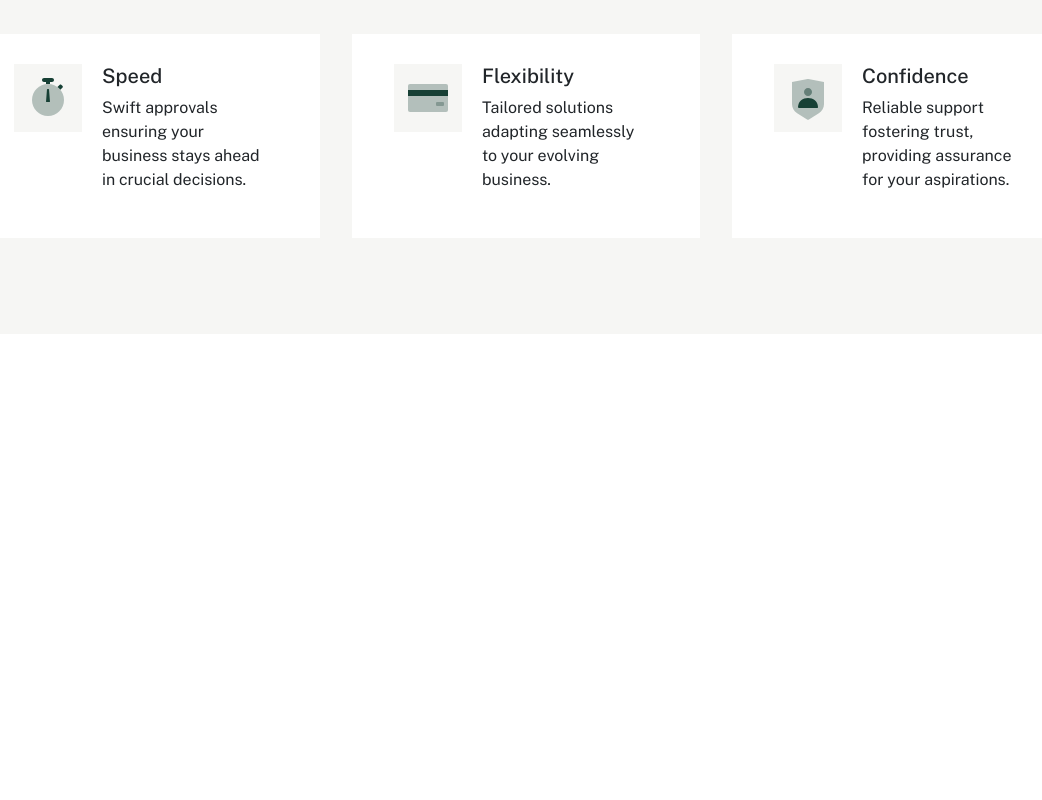
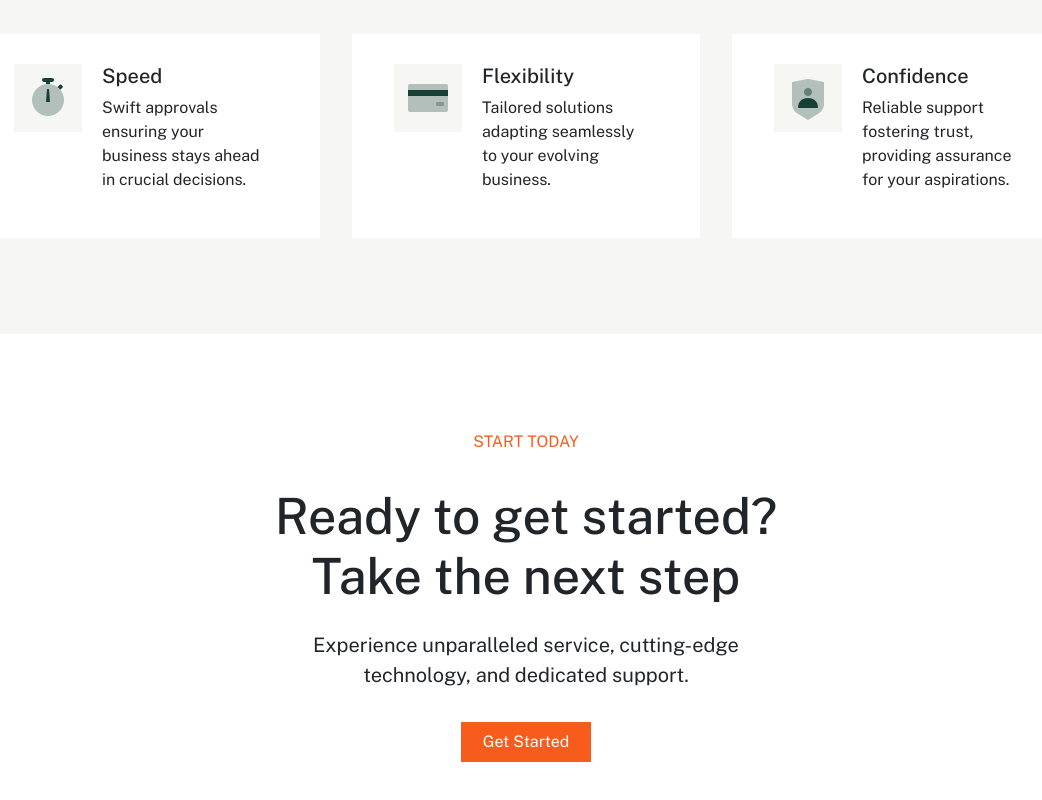
Before and after one commit to DivyaG7/ck, a React (Create React App) app: page /About in a window 1280 px wide. Shown: the part 2244-3044 px from the top of the page, without its empty margins (114-1156 px from the left). Before the commit the page ends 2578 px from the top, so only its background shows below. Built offline with nearby package versions, Linux system fonts and the light colour scheme.

Commit message:
Initial commit

```diff
--- a/src/components/about.jsx
+++ b/src/components/about.jsx
@@ -209,6 +209,24 @@ export const About = () => {
         </div>
       </section >
 
+      <section id='nextstep'>
+        <div className='container mt-5 mb-5'>
+          <div className='row pt-5'>
+            <div className='d-flex justify-content-center align-items-center mb-4 gap-3' style={{ flexDirection: 'column' }}>
+              <p style={{ color: '#f85c1d' }}>START TODAY</p>
+              <h1 style={{ fontSize: '50px' }}>
+                Ready to get started?<br></br>
+                Take the next step
+              </h1>
+
+              <p style={{ fontSize: '20px' }}>Experience unparalleled service, cutting-edge <br></br>technology, and dedicated support.</p>
+
+              <button id='button' style={{ width: '130px', padding: '.5rem', background: '#f85c1d', color: 'white', border: 'none' }}>Get Started</button>
+            </div>
+          </div>
+        </div>
+      </section>
+
     </div >
   )
 }
```
